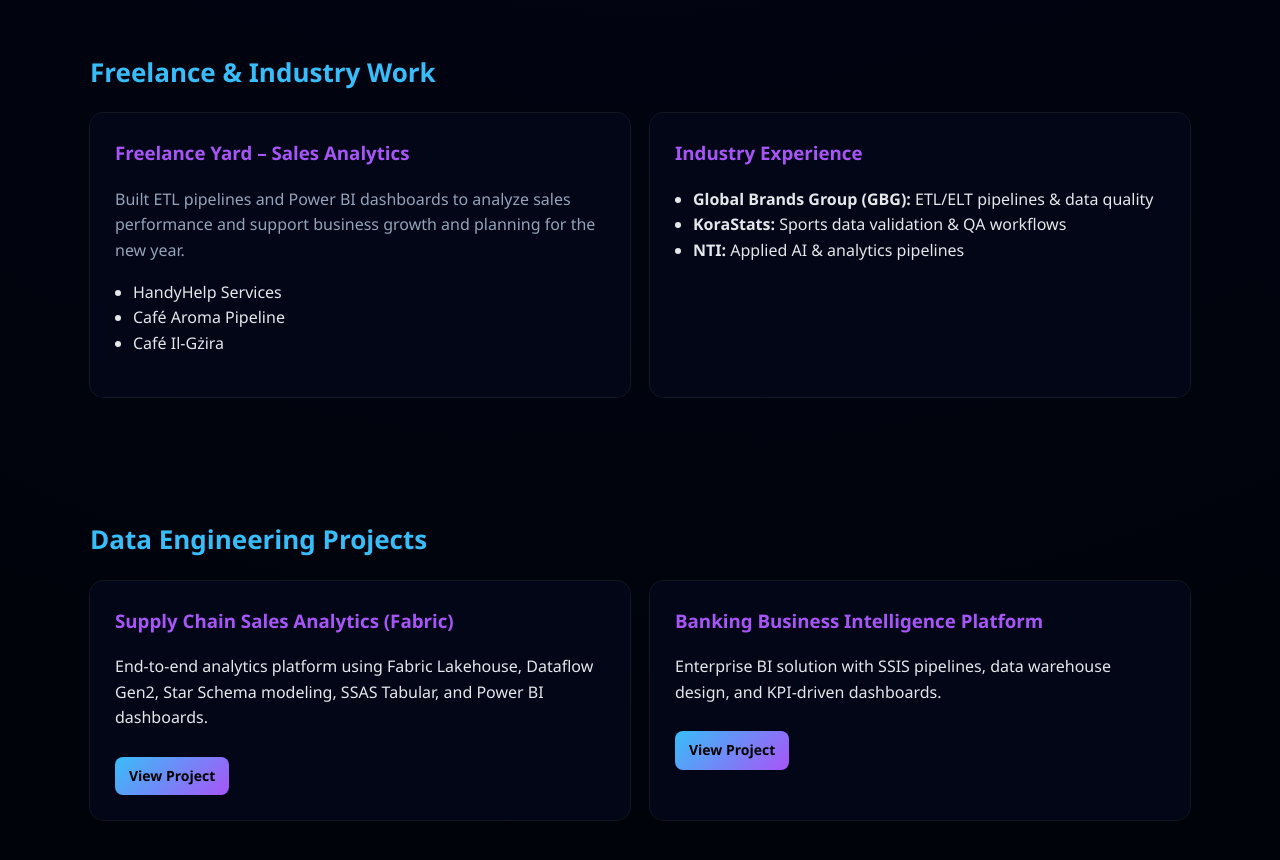
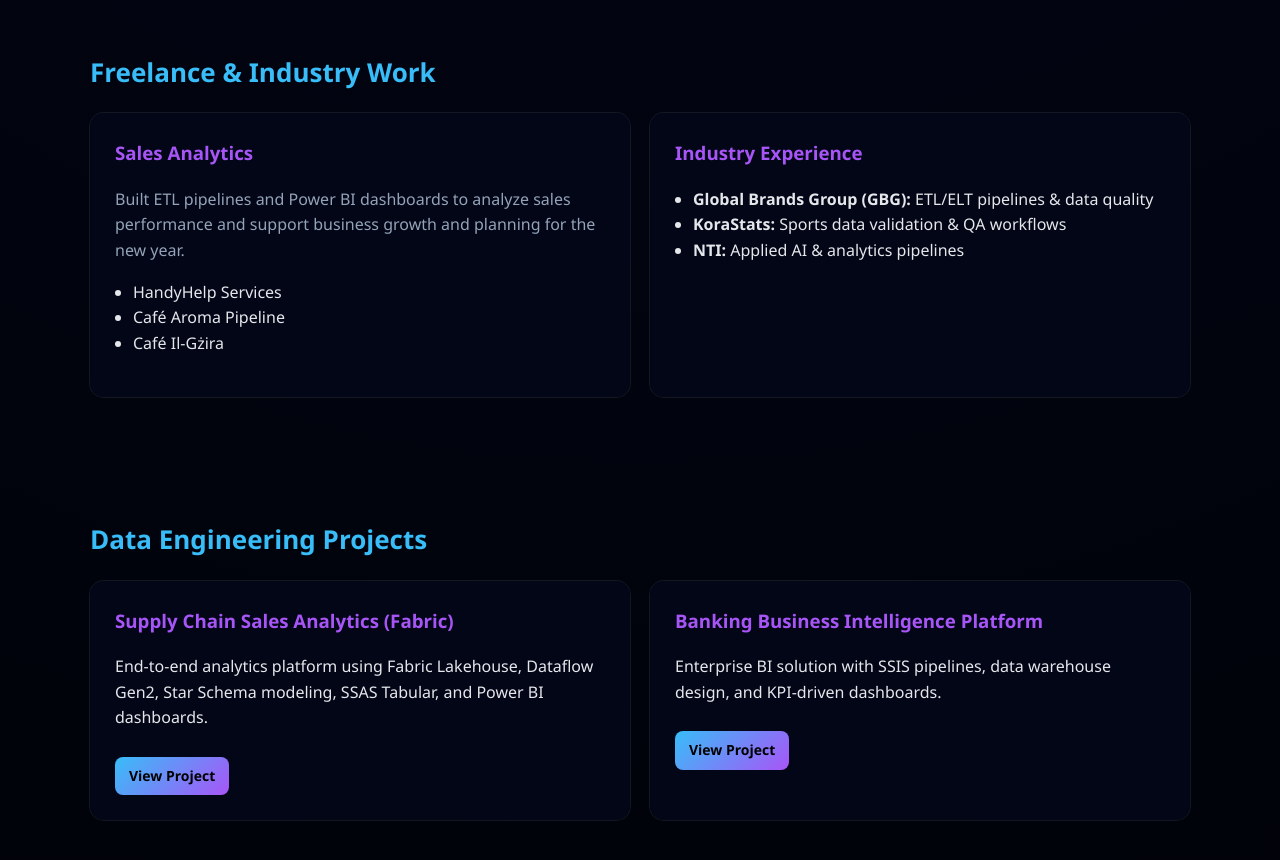
Before and after one commit to anas-1111/anas-1111.github.io, a plain HTML site: page index.html in a window 1280 px wide. Shown: the part 900-1760 px from the top of the page. Drawn offline with Linux system fonts and the light colour scheme.

Commit message:
Update Freelance Experience section header for clarity

```diff
--- a/index.html
+++ b/index.html
@@ -160,7 +160,7 @@
   <h2>Freelance & Industry Work</h2>
   <div class="grid">
     <div class="card">
-      <h3>Freelance Yard – Sales Analytics</h3>
+      <h3>Sales Analytics</h3>
       <p class="muted">
         Built ETL pipelines and Power BI dashboards to analyze sales performance and
         support business growth and planning for the new year.
```
